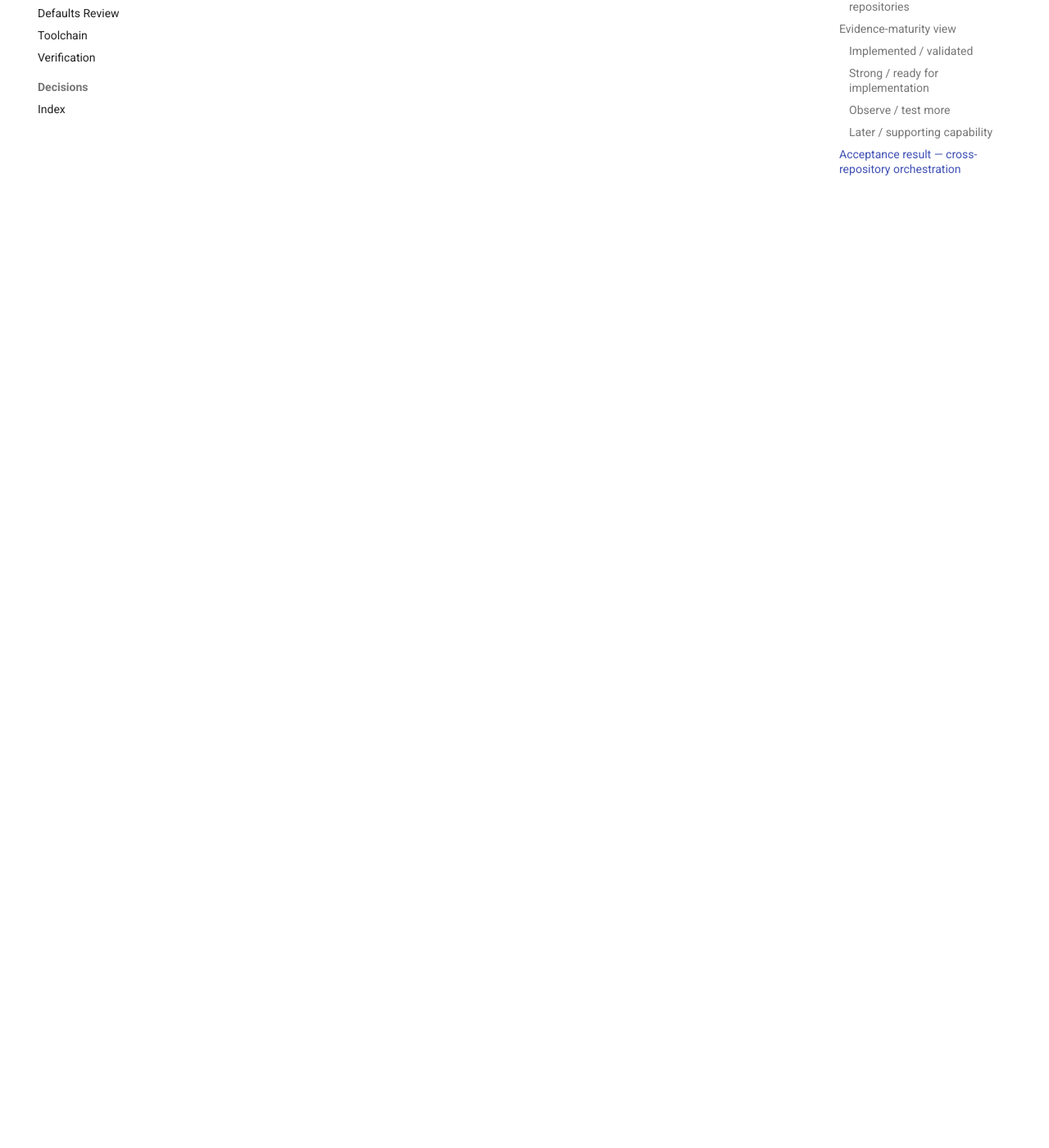
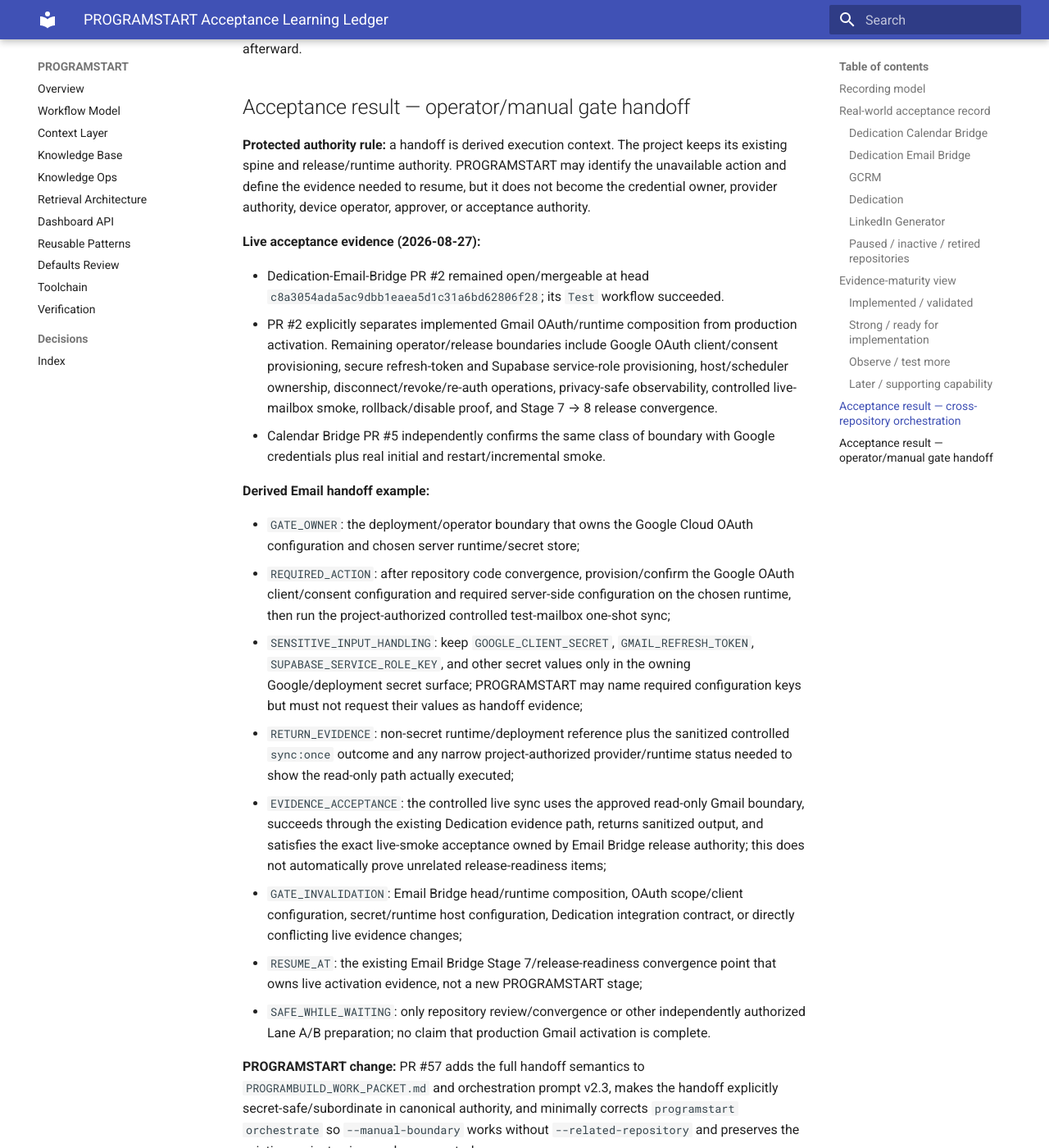
Before and after one commit to GrahamArdent/PROGRAMSTART, an MkDocs documentation site: the page built from docs/PROGRAMSTART_ACCEPTANCE_LEARNING_LEDGER.md, in a window 1280 px wide and 1400 px high, scrolled down 8416 px. Shown: the whole window at 82% size. Built offline with MkDocs 1.6.1 and Material for MkDocs 9.7.7, drawn with Linux system fonts in a browser that asks for light colours; some of the changed text lies outside the part shown.

Commit message:
docs(programstart): record operator gate acceptance

```diff
--- a/docs/PROGRAMSTART_ACCEPTANCE_LEARNING_LEDGER.md
+++ b/docs/PROGRAMSTART_ACCEPTANCE_LEARNING_LEDGER.md
@@ -72,14 +72,15 @@
 - Dedication-Email-Bridge PR #1 merged the credential-free deterministic foundation.
 - Dedication-Email-Bridge PR #2 explicitly records that live PROGRAMSTART orientation prevented skipping ahead: the deterministic foundation first had to converge and merge before Gmail OAuth/runtime activation became the actual next slice.
 - PR #2 keeps production Gmail activation separate from implementation and retains Google credential/consent, host/scheduler, revoke/re-auth, live mailbox smoke, rollback, and release convergence as later/manual boundaries.
+- At operator-handoff acceptance review, PR #2 remained open/mergeable at head `c8a3054ada5ac9dbb1eaea5d1c31a6bd62806f28` and its `Test` workflow was successful.
 
 **Lesson classification:** systemic.
 
-**PROGRAMSTART owner:** Mode-C live-authority orientation, environment-aware orchestration, and manual-boundary handoff semantics.
+**PROGRAMSTART owner:** Mode-C live-authority orientation, environment-aware orchestration, and operator/manual-gate handoff semantics.
 
-**Changes already produced:** PROGRAMSTART PRs #53 and #54.
+**Changes produced:** PROGRAMSTART PRs #53 and #54; PR #57 implements the evidence-earned operator/manual-gate handoff contract and decouples a manual boundary from cross-repository metadata.
 
-**Result:** validated for live-authority-over-handoff behavior; manual/operator gate handoff remains a strong reusable candidate.
+**Result:** live-authority-over-handoff behavior is validated. PR #57 is protocol-validated against the real Email release boundary: PROGRAMSTART can derive a specific secret-safe action/evidence/resume handoff without inventing a companion repository or asking for project history already present in live authority. The actual operator-action → returned-evidence → resume cycle has not been executed in this acceptance session and remains a future real-use validation point.
 
 ### GCRM
 
@@ -176,17 +177,18 @@
 ### Implemented / validated
 
 - **Cross-repository dependency orchestration** — PR #56 implements the narrow task-scoped model and the live Dedication + Calendar Bridge relationship validates the authority split, partial-satisfaction state, evidence reuse/invalidation, closure control, and external/manual boundary behavior at the connected-tool orchestration level.
+- **Operator/manual gate handoff** — PR #57 implements the bounded handoff contract in the existing Work Packet/orchestration surface and fixes single-repository manual-boundary compatibility. Email Bridge PR #2 plus Calendar Bridge PR #5 validate the need and the handoff structure. The first real returned-evidence/resumption cycle remains an observe item rather than being falsely claimed here.
 
 ### Strong / ready for implementation
 
 - **Concurrent Mode-C lane coordination** — Dedication/GCRM evidence shows multiple bounded safe streams can coexist under one spine without creating parallel Masters.
-- **Operator/manual gate handoff** — Calendar and Email both end at real credential/operator/runtime gates that need a clean exact handoff contract.
 
 ### Observe / test more
 
 - **Verification evidence source/type** — distinguish repository CI, hosted runtime, provider, physical device, and human acceptance without building an evidence bureaucracy.
 - **High-velocity/lightweight Mode C** — LinkedIn Generator shows the need for very low ceremony, but the smallest durable methodology change is not yet proven.
 - **Paused/inactive/re-entry lifecycle** — plausible but not sufficiently revalidated in this session.
+- **Operator-gate returned-evidence resumption** — confirm on the first real credential/device/reviewer gate that returned evidence is sufficient to resume at the declared point without repeating broad orientation or verification.
 
 ### Later / supporting capability
 
@@ -221,4 +223,31 @@
 
 **New systemic lesson:** dependency satisfaction is multi-plane rather than boolean. Repository convergence, hosted runtime availability, provider readiness, and human/operator acceptance may differ at the same moment. The next reusable gap is therefore not a richer portfolio graph; it is a small operator/manual-gate handoff contract that says exactly what action is required, what evidence must come back, what would invalidate it, and where PROGRAMSTART resumes afterward.
 
-**Next evidence-earned candidate:** operator/manual gate handoff. Concurrent Mode-C lane coordination remains strong, but it is not part of PR #56.
+## Acceptance result — operator/manual gate handoff
+
+**Protected authority rule:** a handoff is derived execution context. The project keeps its existing spine and release/runtime authority. PROGRAMSTART may identify the unavailable action and define the evidence needed to resume, but it does not become the credential owner, provider authority, device operator, approver, or acceptance authority.
+
+**Live acceptance evidence (2026-08-27):**
+
+- Dedication-Email-Bridge PR #2 remained open/mergeable at head `c8a3054ada5ac9dbb1eaea5d1c31a6bd62806f28`; its `Test` workflow succeeded.
+- PR #2 explicitly separates implemented Gmail OAuth/runtime composition from production activation. Remaining operator/release boundaries include Google OAuth client/consent provisioning, secure refresh-token and Supabase service-role provisioning, host/scheduler ownership, disconnect/revoke/re-auth operations, privacy-safe observability, controlled live-mailbox smoke, rollback/disable proof, and Stage 7 → 8 release convergence.
+- Calendar Bridge PR #5 independently confirms the same class of boundary with Google credentials plus real initial and restart/incremental smoke.
+
+**Derived Email handoff example:**
+
+- `GATE_OWNER`: the deployment/operator boundary that owns the Google Cloud OAuth configuration and chosen server runtime/secret store;
+- `REQUIRED_ACTION`: after repository code convergence, provision/confirm the Google OAuth client/consent configuration and required server-side configuration on the chosen runtime, then run the project-authorized controlled test-mailbox one-shot sync;
+- `SENSITIVE_INPUT_HANDLING`: keep `GOOGLE_CLIENT_SECRET`, `GMAIL_REFRESH_TOKEN`, `SUPABASE_SERVICE_ROLE_KEY`, and other secret values only in the owning Google/deployment secret surface; PROGRAMSTART may name required configuration keys but must not request their values as handoff evidence;
+- `RETURN_EVIDENCE`: non-secret runtime/deployment reference plus the sanitized controlled `sync:once` outcome and any narrow project-authorized provider/runtime status needed to show the read-only path actually executed;
+- `EVIDENCE_ACCEPTANCE`: the controlled live sync uses the approved read-only Gmail boundary, succeeds through the existing Dedication evidence path, returns sanitized output, and satisfies the exact live-smoke acceptance owned by Email Bridge release authority; this does not automatically prove unrelated release-readiness items;
+- `GATE_INVALIDATION`: Email Bridge head/runtime composition, OAuth scope/client configuration, secret/runtime host configuration, Dedication integration contract, or directly conflicting live evidence changes;
+- `RESUME_AT`: the existing Email Bridge Stage 7/release-readiness convergence point that owns live activation evidence, not a new PROGRAMSTART stage;
+- `SAFE_WHILE_WAITING`: only repository review/convergence or other independently authorized Lane A/B preparation; no claim that production Gmail activation is complete.
+
+**PROGRAMSTART change:** PR #57 adds the full handoff semantics to `PROGRAMBUILD_WORK_PACKET.md` and orchestration prompt v2.3, makes the handoff explicitly secret-safe/subordinate in canonical authority, and minimally corrects `programstart orchestrate` so `--manual-boundary` works without `--related-repository` and preserves the existing project spine as closure-control.
+
+**Verification actually performed so far:** live Email/Calendar PR and workflow evidence review; branch-vs-main diff review; exact executable commit diff review showing only the intended manual-boundary decoupling; additive focused test coverage added without deleting existing tests. No product repository mutation was performed for acceptance. Local pytest/Ruff/Pyright/`programstart drift`/`nox -s ci` is not claimed in the connected-only environment.
+
+**Acceptance result:** protocol-validated. The handoff is now specific enough to cross an unavailable operator boundary without asking for raw secrets, inventing a companion repository, treating action completion as acceptance, or losing the resume point. End-to-end validation remains intentionally open until a real operator returns evidence and PROGRAMSTART resumes from it.
+
+**Next evidence-earned candidate:** concurrent Mode-C lane coordination remains the strongest next systemic improvement after PR #57 is fully reviewed and accepted. Do not implement it in PR #57.
```
